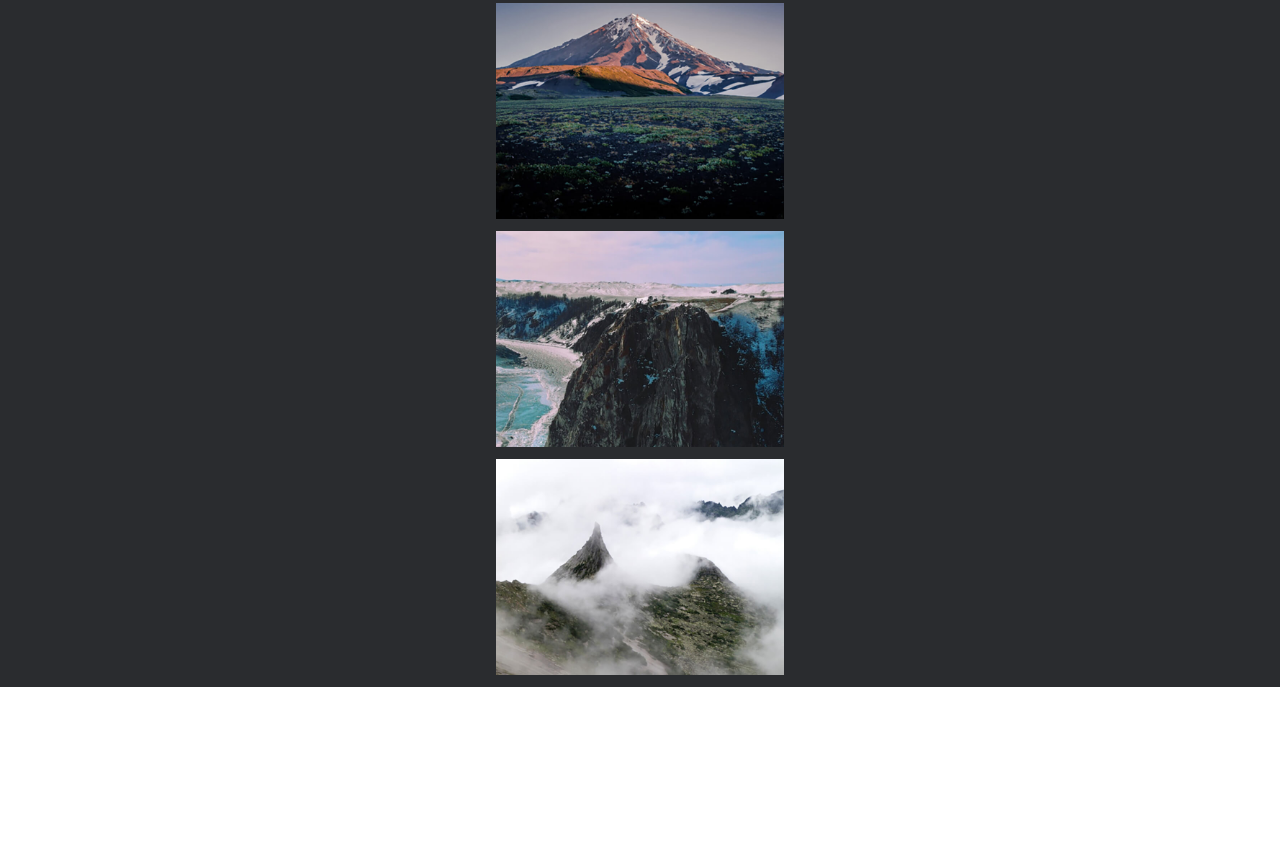
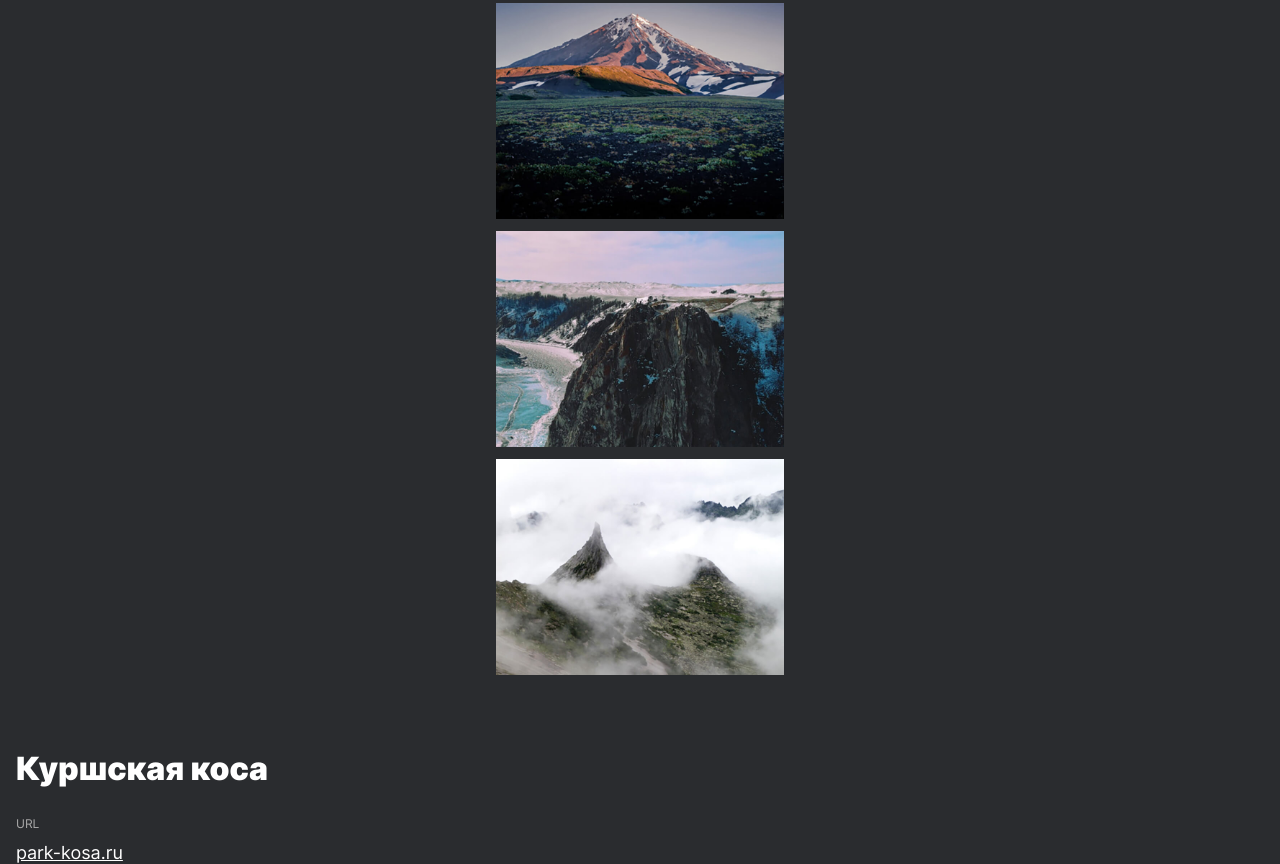
Before and after one commit to StanislavaFilonova/russian-travel, a plain HTML site: page index.html in a window 1280 px wide. Shown: the part 3775-4639 px from the top of the page. Before the commit the page ends 4462 px from the top, so only its background shows below. Drawn offline with Linux system fonts and the light colour scheme.

Commit message:
Сделала блок places

```diff
--- /dev/null
+++ b/blocks/place/__URL-heading/place__URL-heading.css
@@ -0,0 +1,8 @@
+.place__URL-heading {
+    margin-top: 32px;
+    font-size: 12px;
+    line-height: 12px;
+    font-style: normal;
+    font-weight: normal;
+    color: #AAAAAA;
+}
--- /dev/null
+++ b/blocks/place/__link/place__link.css
@@ -0,0 +1,8 @@
+.place__link {
+    color: white;
+    font-size: 18px;
+    line-height: 22px;
+    font-weight: normal;
+    text-decoration: underline;
+    margin-bottom: 32px;
+}
--- /dev/null
+++ b/blocks/place/__title/place__title.css
@@ -0,0 +1,5 @@
+.place__title {
+    font-size: 32px;
+    line-height: 35px;
+    margin: 0;
+}
--- /dev/null
+++ b/blocks/place/place.css
@@ -0,0 +1,3 @@
+.place {
+    margin: 64px 16px 0;
+}
--- /dev/null
+++ b/blocks/places/places.css
@@ -0,0 +1,3 @@
+.places {
+    margin: 0;
+}
--- a/index.html
+++ b/index.html
@@ -62,6 +62,13 @@
                 <img src="./blocks/photo-grid/__element/photo-grid-ergaki.jpg" class="photo-grid__element" alt="Туманные скалы">
             </div>
         </section>
+        <section class="places">
+            <div class="place">
+                <h2 class="place__title">Куршская коса</h2>
+                <h3 class="place__URL-heading">URL</h3>
+                <a href="http://park-kosa.ru" target="_blank" class="place__link">park-kosa.ru</a>
+            </div>
+        </section>
     </main>
     </div>
 </body>
--- a/pages/index.css
+++ b/pages/index.css
@@ -29,3 +29,9 @@
 @import url(../blocks/photo/photo.css);
 @import url(../blocks/photo-grid/photo-grid.css);
 @import url(../blocks/photo-grid/__element/photo-grid__element.css);
+
+@import url(../blocks/places/places.css);
+@import url(../blocks/place/place.css);
+@import url(../blocks/place/__title/place__title.css);
+@import url(../blocks/place/__URL-heading/place__URL-heading.css);
+@import url(../blocks/place/__link/place__link.css);
```
